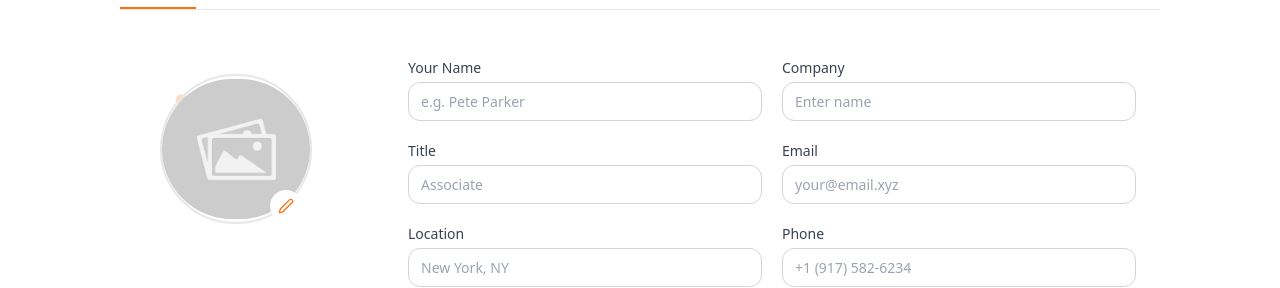
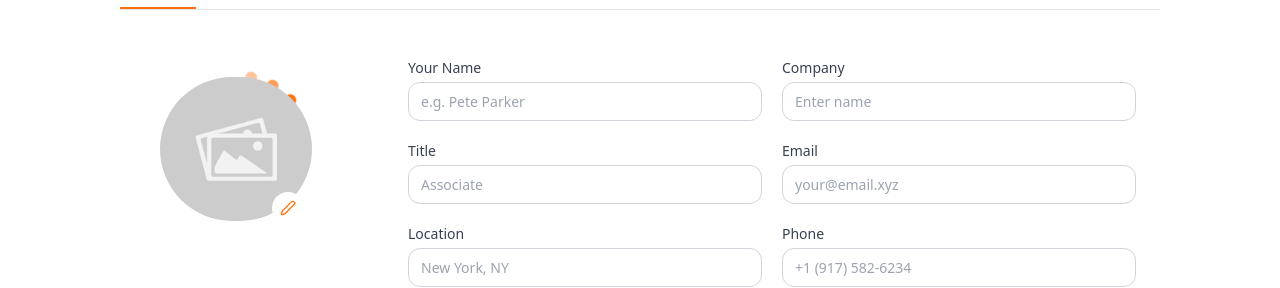
Before and after one commit to JabulaniUsen/hashfire, a Next.js app: page /profile/edit-profile in a window 1280 px wide. Shown: the part 150-438 px from the top of the page. Built offline with nearby package versions, Linux system fonts and the light colour scheme.

Commit message:
Fixing trail animation

```diff
--- a/src/components/ImageUpload.tsx
+++ b/src/components/ImageUpload.tsx
@@ -30,18 +30,23 @@ const ImageUpload: React.FC = () => {
   return (
     <div className="max-w-md mx-auto p-4">
       <div className="relative w-[152px] h-[150px]">
+        {[...Array(3)].map((_, i) => (
           <div
+            key={i}
             className="absolute w-3 h-3 rounded-full bg-primary"
             style={{
-            animation: 'rotate 3s linear infinite, trail 1.5s linear infinite',
+              animation: `rotate 3s linear infinite`,
               top: '-4px',
               left: 'calc(50% - 6px)',
-            transformOrigin: '50% 79px'
+              transformOrigin: '50% 79px',
+              opacity: 1 - (i * 0.3),
+              animationDelay: `-${i * 0.15}s`
             }}
           />
+        ))}
 
         <div
-          className="relative w-full h-full rounded-full flex items-center justify-center cursor-pointer border-2 border-gray-200"
+          className="relative w-full h-full rounded-full flex items-center justify-center cursor-pointer border-gray-200"
           onDragOver={(e) => e.preventDefault()}
           onDrop={handleDrop}
         >
@@ -78,21 +83,10 @@ const ImageUpload: React.FC = () => {
         <style jsx>{`
           @keyframes rotate {
             from {
-              transform: rotate(0deg);
+              transform: rotate(360deg);
             }
             to {
-              transform: rotate(360deg);
-            }
-          }
-          @keyframes trail {
-            0% {
-              opacity: 1;
-            }
-            50% {
-              opacity: 0.5;
-            }
-            100% {
-              opacity: 0;
+              transform: rotate(0deg);
             }
           }
         `}</style>
```
Lines whose indentation alone changed are shown as unchanged.
